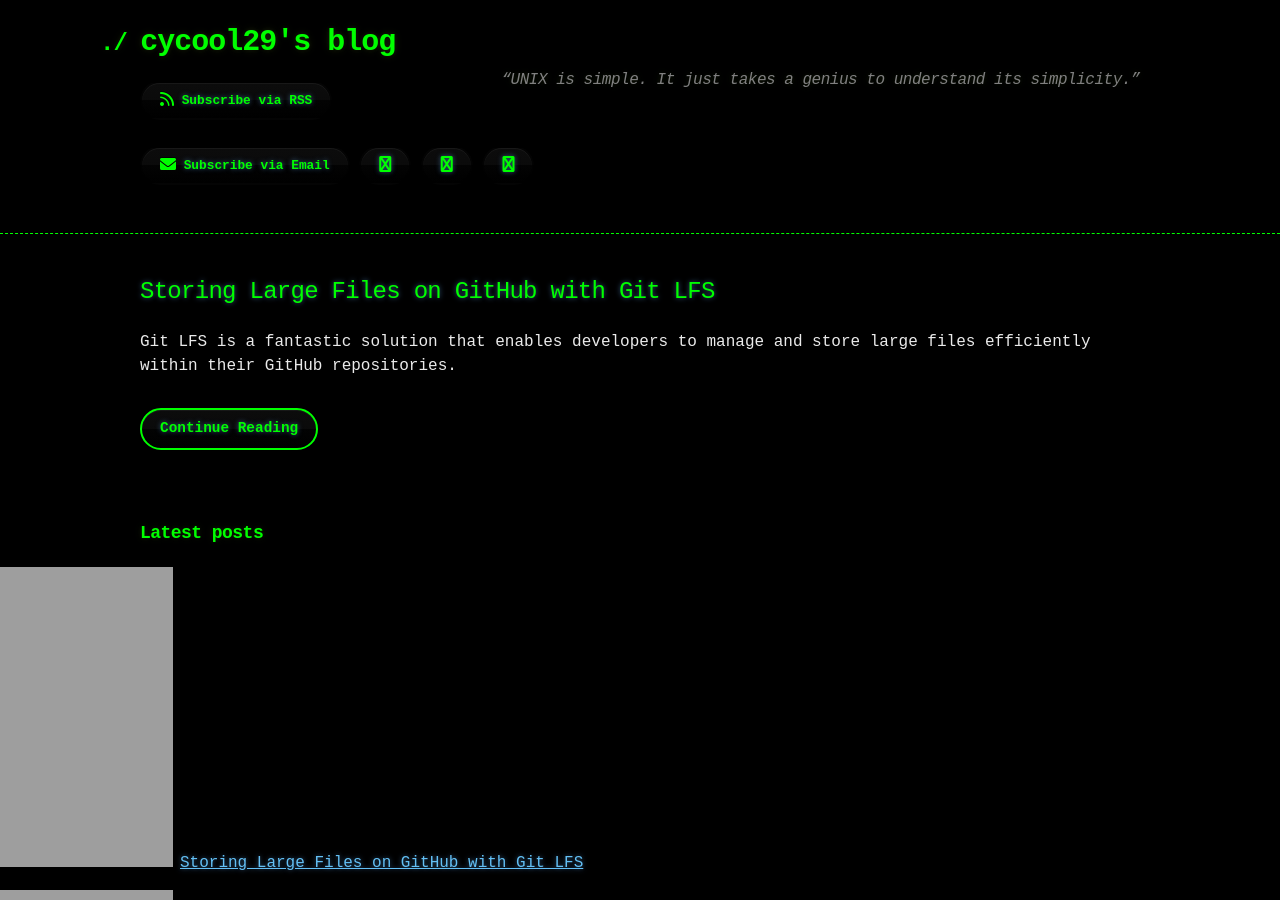
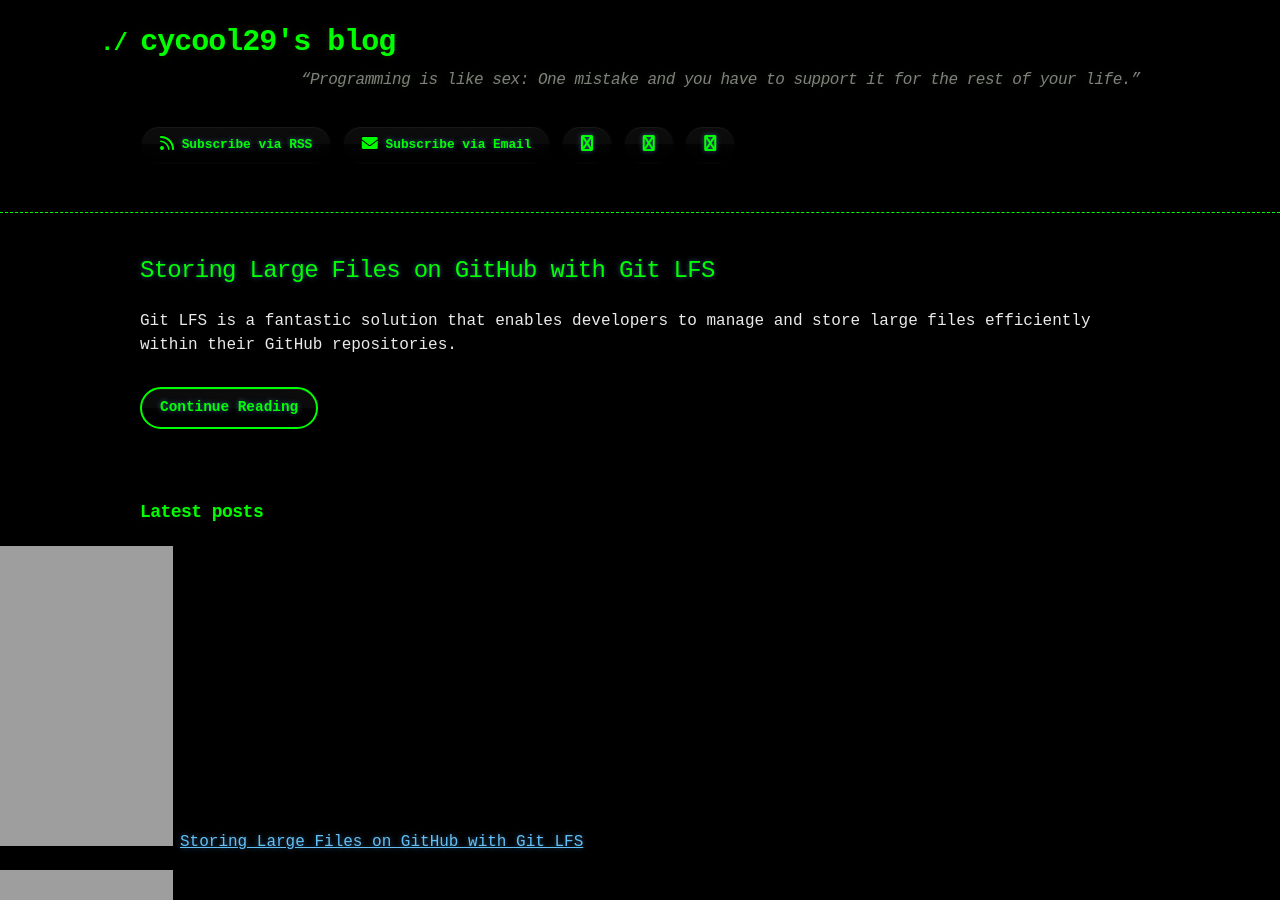
Before and after one commit to cycool29/cycool29.github.io, a Jekyll site: the page built from index.md, in a window 1280 px wide and 900 px high. Built offline with Jekyll 4.4.1, drawn with Linux system fonts in a browser that asks for light colours; a style sheet for code colours, icons or effects is not loaded.

Commit message:
Update quotes

```diff
--- a/_config.yml
+++ b/_config.yml
@@ -1,5 +1,5 @@
 title: cycool29's blog
-description: "“UNIX is simple. It just takes a genius to understand its simplicity.” "
+description: "“Programming is like sex: One mistake and you have to support it for the rest of your life.” "
 bio: A high school student. Intermediate in Python, Git, Bash. Learning JavaScript. He/Him. "
 author: cycool29
 url: https://cycool29.github.io
```
